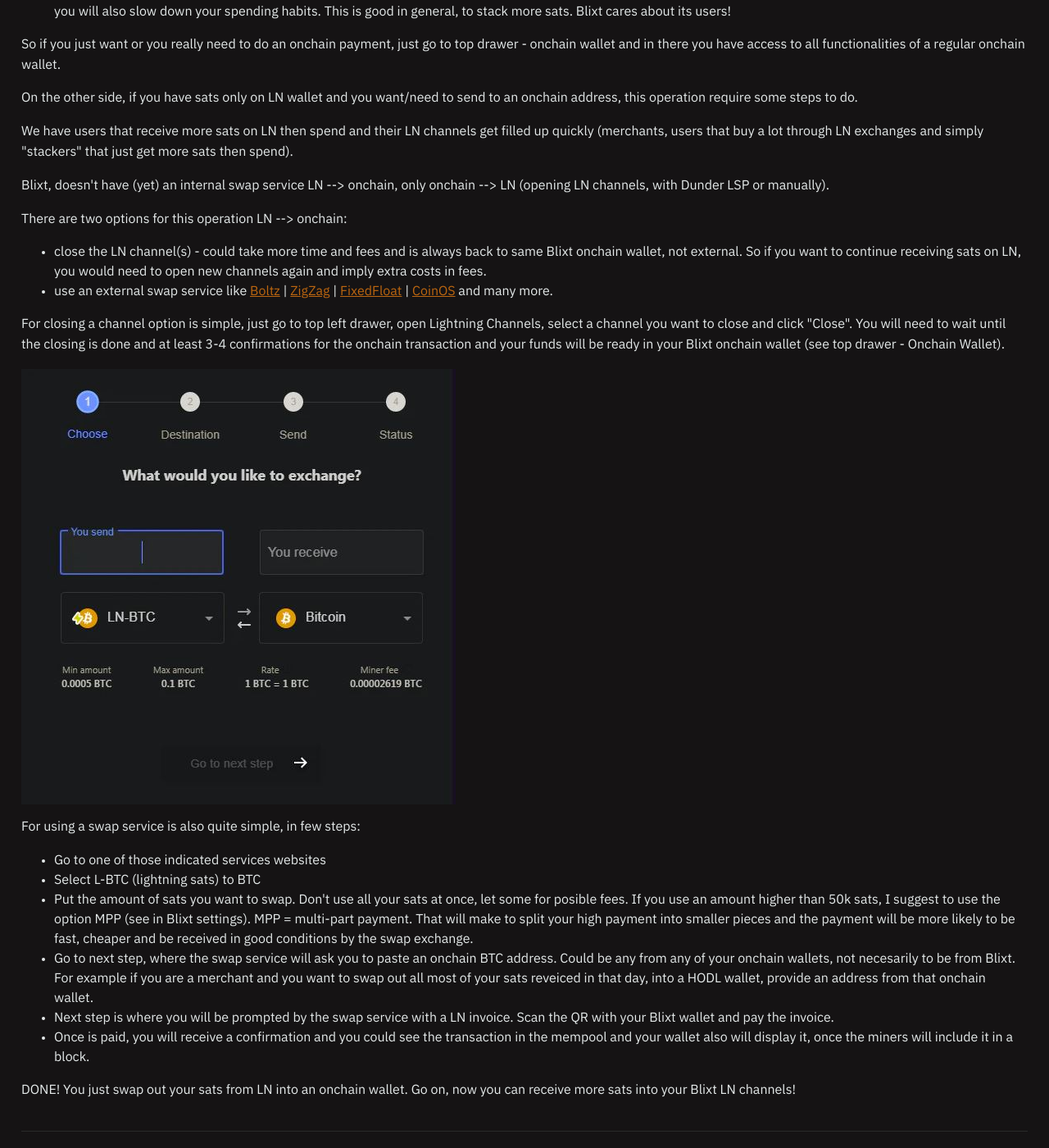
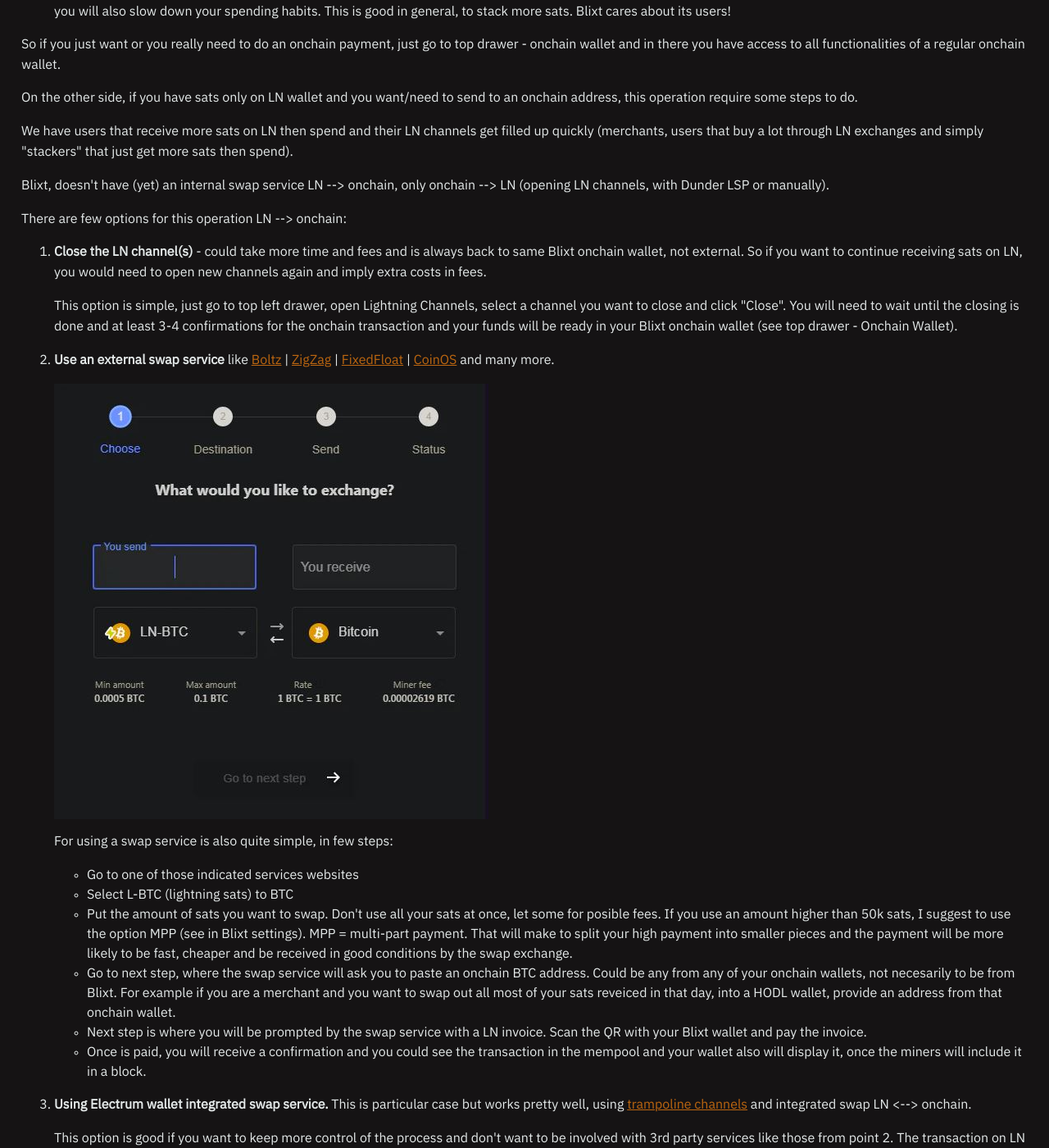
Before and after one commit to BlixtWallet/blixtwallet.github.io, a Jekyll site: the page built from guides.html, in a window 1280 px wide and 1400 px high, scrolled down 5502 px. Shown: the whole window at 82% size. Built offline with Jekyll 4.4.1, drawn with Linux system fonts in a browser that asks for light colours; a script that is not in the unit is left out; some of the changed text lies outside the part shown.

Commit message:
add one more swap option
added electrum swap option

```diff
--- a/guides.html
+++ b/guides.html
@@ -196,12 +196,14 @@
     <p>On the other side, if you have sats only on LN wallet and you want/need to send to an onchain address, this operation require some steps to do.</p>
     <p>We have users that receive more sats on LN then spend and their LN channels get filled up quickly (merchants, users that buy a lot through LN exchanges and simply "stackers" that just get more sats then spend).</p>
     <p>Blixt, doesn't have (yet) an internal swap service LN --> onchain, only onchain --> LN (opening LN channels, with Dunder LSP or manually).</p>
-    <p>There are two options for this operation LN --> onchain:</p>
-    <ul>
-    <li>close the LN channel(s) - could take more time and fees and is always back to same Blixt onchain wallet, not external. So if you want to continue receiving sats on  LN, you would need to open new channels again and imply extra costs in fees.</li>
-    <li>use an external swap service like <a href="https://boltz.exchange" target="_blank" rel="noopener noreferrer">Boltz</a> | <a href="https://zigzag.io" target="_blank" rel="noopener noreferrer">ZigZag</a> | <a href="https://fixedfloat.com" target="_blank" rel="noopener noreferrer">FixedFloat</a> | <a href="https://coinos.io" target="_blank" rel="noopener noreferrer">CoinOS</a> and many more.</li>
-    </ul>
-    <p>For closing a channel option is simple, just go to top left drawer, open Lightning Channels, select a channel you want to close and click "Close". You will need to wait until the closing is done and at least 3-4 confirmations for the onchain transaction and your funds will be ready in your Blixt onchain wallet (see top drawer - Onchain Wallet).</p>
+    <p>There are few options for this operation LN --> onchain:</p>
+    <ol>
+    <li>
+    <p><strong>Close the LN channel(s)</strong> - could take more time and fees and is always back to same Blixt onchain wallet, not external. So if you want to continue receiving sats on  LN, you would need to open new channels again and imply extra costs in fees.</p>
+    <p>This option is simple, just go to top left drawer, open Lightning Channels, select a channel you want to close and click "Close". You will need to wait until the closing is done and at least 3-4 confirmations for the onchain transaction and your funds will be ready in your Blixt onchain wallet (see top drawer - Onchain Wallet).</p>
+    </li>
+    <li>
+    <p><strong>Use an external swap service</strong> like <a href="https://boltz.exchange" target="_blank" rel="noopener noreferrer">Boltz</a> | <a href="https://zigzag.io" target="_blank" rel="noopener noreferrer">ZigZag</a> | <a href="https://fixedfloat.com" target="_blank" rel="noopener noreferrer">FixedFloat</a> | <a href="https://coinos.io" target="_blank" rel="noopener noreferrer">CoinOS</a> and many more.</p>
     <p><img src="assets/images/swap-LN-onchain.jpg" align="center" alt="swap-LN-onchain"/></p>
     <p>For using a swap service is also quite simple, in few steps:</p>
         <ul>
@@ -212,6 +214,14 @@
         <li>Next step is where you will be prompted by the swap service with a LN invoice. Scan the QR with your Blixt wallet and pay the invoice.</li>
         <li>Once is paid, you will receive a confirmation and you could see the transaction in the mempool and your wallet also will display it, once the miners will include it in a block.</li>
         </ul>
+    </li>
+    <li>
+    <p><strong>Using Electrum wallet integrated swap service.</strong> This is particular case but works pretty well, using  <a href="https://blog.btse.com/trampoline-nodes/" target="_blank" rel="noopener noreferrer">trampoline channels</a> and integrated swap LN <--> onchain.</p>
+    <p>This option is good if you want to keep more control of the process and don't want to be involved with 3rd party services like those from point 2. The transaction on LN from your Blixt wallet to your own Electrum wallet, is practicaly a totally private transaction.</p>
+    <p>Once you receive it in Electrum LN, you have a simple button on top for swap to onchain and funds are received in Electrum onchain address.</p>
+    <p>Future development with Blixt Wallet Desktop version, maybe will have integrated swaps like Electrum, but until then, you can use Electrum.</p>
+    </li>
+    </ol>
     <p>DONE! You just swap out your sats from LN into an onchain wallet. Go on, now you can receive more sats into your Blixt LN channels!</p>
   </section>
 
```
Lines whose indentation alone changed are shown as unchanged.
